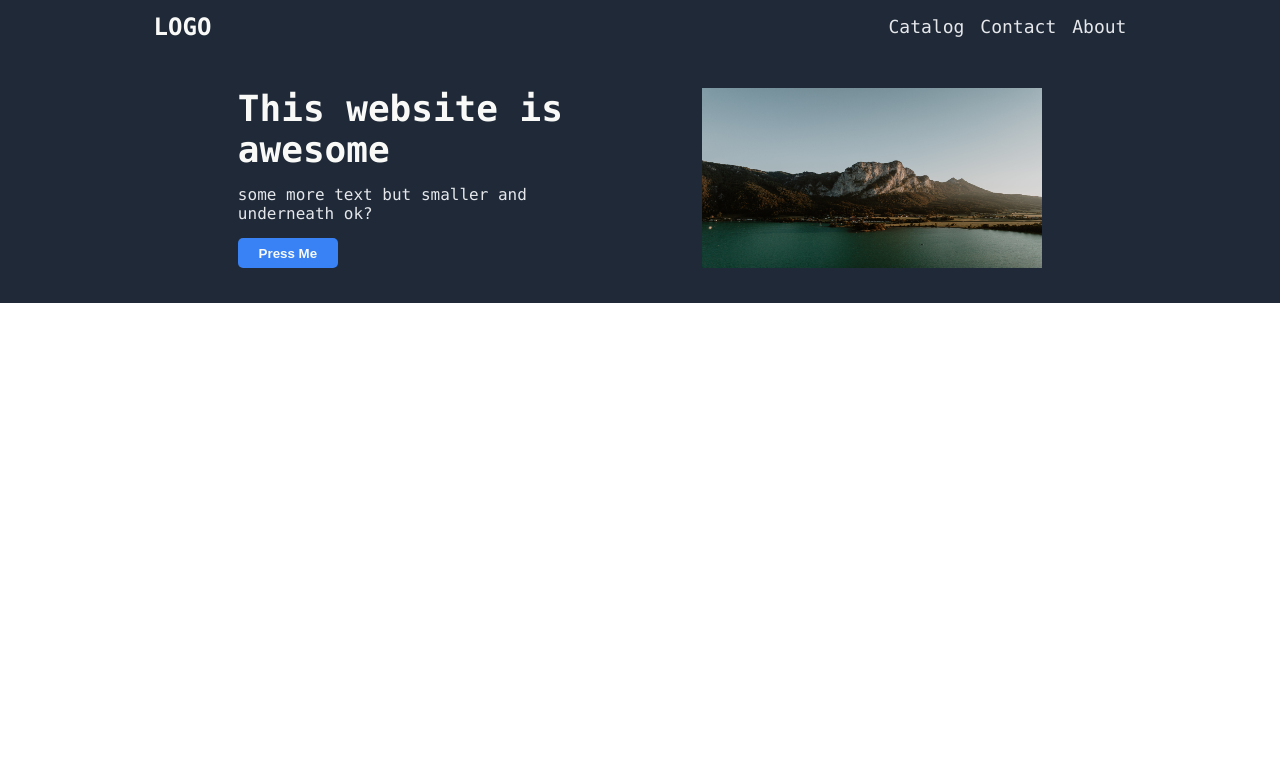
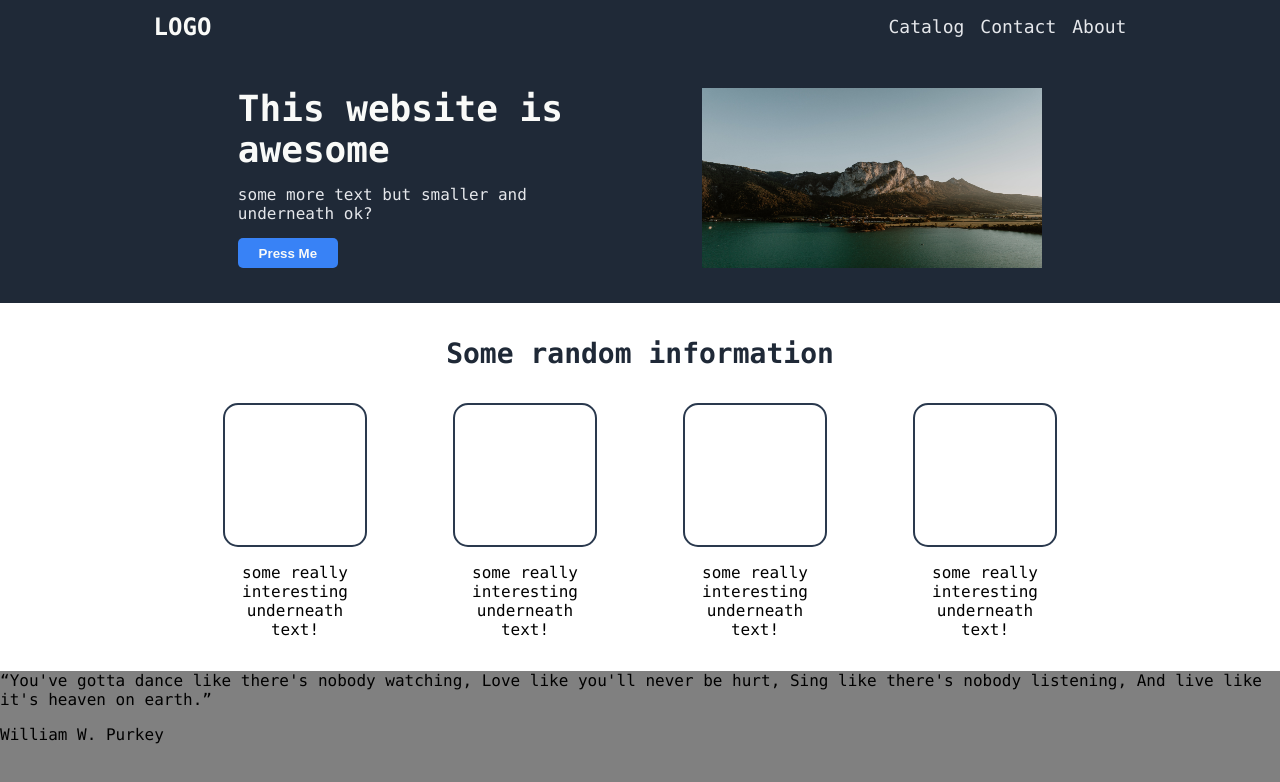
Before and after one commit to StillTerrible/landing-page-project, a plain HTML site: page index.html in a window 1280 px wide. Drawn offline with Linux system fonts and the light colour scheme.

Commit message:
added hero header and info header

```diff
--- a/index.html
+++ b/index.html
@@ -28,12 +28,48 @@
             <p class="hero-secondary">some more text but smaller and underneath ok?</p>
             <button>Press Me</button>
         </div>
-        <img class="hero-img" src="img/nice-view.jpg" alt="image">
+        <img class="hero-img" src="img/nice-view.jpg" alt="image of view">
     </div>
 
 
 
+    <!-- second block -->
 
+    <!-- header -->
+    <div class="info-header">
+        <p>Some random information</p>
+    </div>
+
+    <!-- cards -->
+    <div class="cards">
+        <div class="card-container">
+            <div class="card"></div>
+            <p>some really interesting underneath text!</p>
+        </div>
+        <div class="card-container">
+            <div class="card"></div>
+            <p>some really interesting underneath text!</p>
+        </div>
+        <div class="card-container">
+            <div class="card"></div>
+            <p>some really interesting underneath text!</p>
+        </div>
+        <div class="card-container">
+            <div class="card"></div>
+            <p>some really interesting underneath text!</p>
+        </div>
+    </div>
+
+
+
+    <!-- quote -->
+    <div class="quote-block">
+        <p class="quote">“You've gotta dance like there's nobody watching,
+            Love like you'll never be hurt,
+            Sing like there's nobody listening,
+            And live like it's heaven on earth.”</p>
+        <p class="name">William W. Purkey</p>
+    </div>
 
 </body>
 
--- a/styles.css
+++ b/styles.css
@@ -1,14 +1,12 @@
 html {
     font-family: "Lucida Console", sans-serif;
-    ;
+
 }
 body {
     margin:0;
 }
 
 /* all the header. nav bar + intro */
-
-
 
 /* nav bar */
 .nav-bar {
@@ -19,29 +17,29 @@ body {
     align-items: center;
     border:none;
 }
-
 .logo {
     color: #F9FAF8;
     font-size: 24px;
     font-weight: bold;
     margin-left: 12%;
 }
-
 .nav-bar ul {
     list-style-type: none;
     display: flex;
     gap: 16px;
     margin-right:12%;
 }
-
 ul li a{
     text-decoration: none;
     color: #E5E7EB;
     font-size: 18px;
 }
+ul li a:hover {
+    cursor: pointer;
+    color:#b3b3b3;
+}
 
 /* hero bar */
-
 .hero-bar {
     height:250px;
     background-color: #1F2937;
@@ -74,7 +72,6 @@ flex:0 1 auto;
 min-width: 195px;
 max-width: 380px;
 }
-
 .hero-main {
     margin: 0;
     padding: 0;
@@ -82,14 +79,12 @@ max-width: 380px;
     font-weight: bold;
     color: #F9FAF8;
 }
-
 .hero-secondary {
     margin: 0;
     padding: 0;
     font-size: 16px;
     color: #E5E7EB;
 }
-
 div button {
     margin: 0;
     background-color: #3882F6;
@@ -102,8 +97,52 @@ div button {
     flex: none;
 
 }
-
 div button:hover {
     cursor: pointer;
     background-color: #2277ff;
 }
+
+/* info block */
+
+/* header text and block */
+.info-header {
+    display: flex;
+    justify-content: center;
+    align-items: center;
+    height: 60px;
+    color: #1f2937;;
+    font-size: 28px;
+    font-weight: bold;
+    margin: 20px 0;
+
+}
+
+/* cards */
+
+.cards {
+display: flex;
+justify-content: center;
+gap: 90px;
+}
+
+.card-container {
+    display: flex;
+    flex-direction: column;
+    align-items: center;
+    max-width: 140px;
+    text-align: center;
+
+}
+.card {
+    width: 140px;
+    height: 140px;
+    border: 2px solid #2a394e;
+    border-radius: 15px;
+}
+
+/* quote */
+
+.quote-block {
+    background-color: grey;
+    height: 1000px;
+}
```
